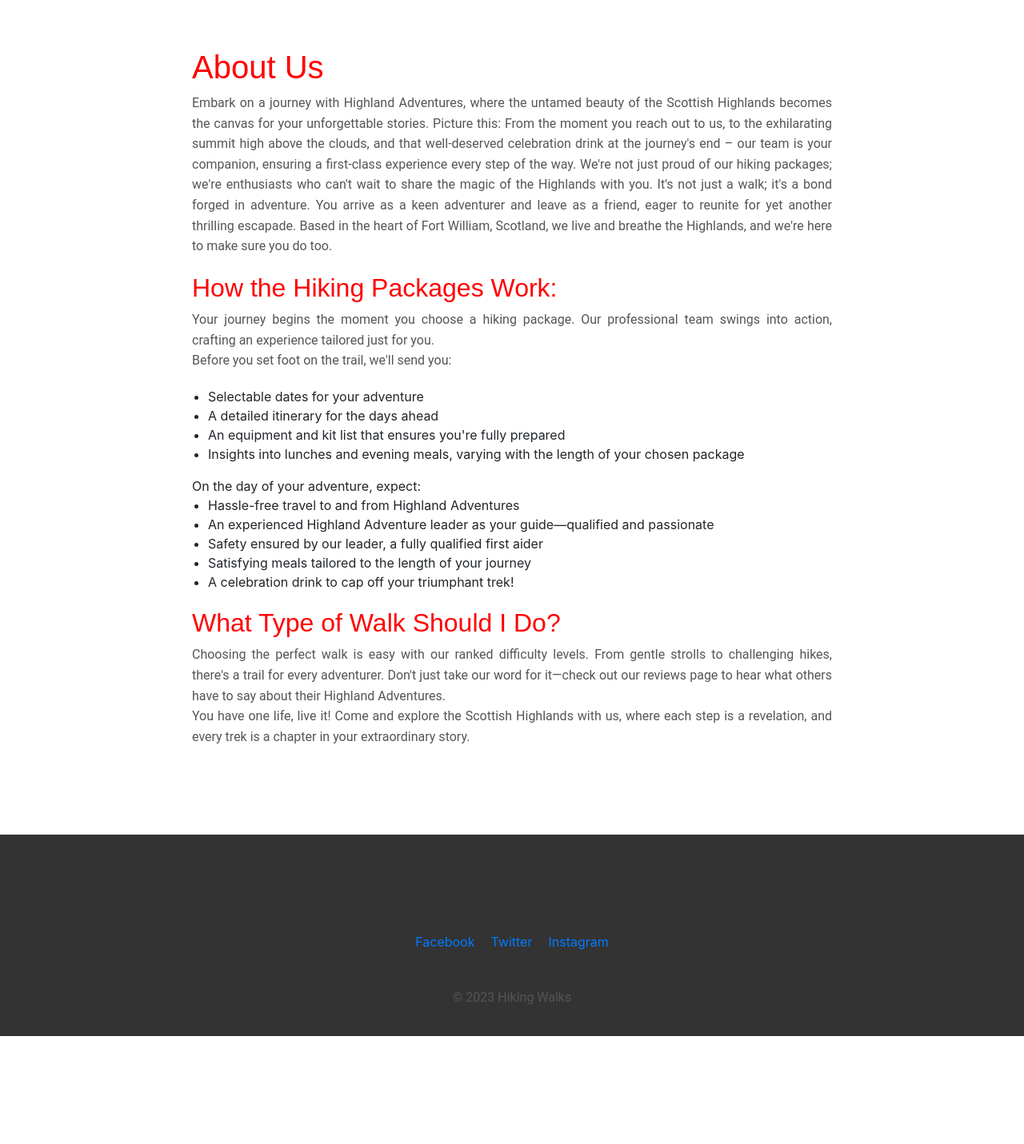
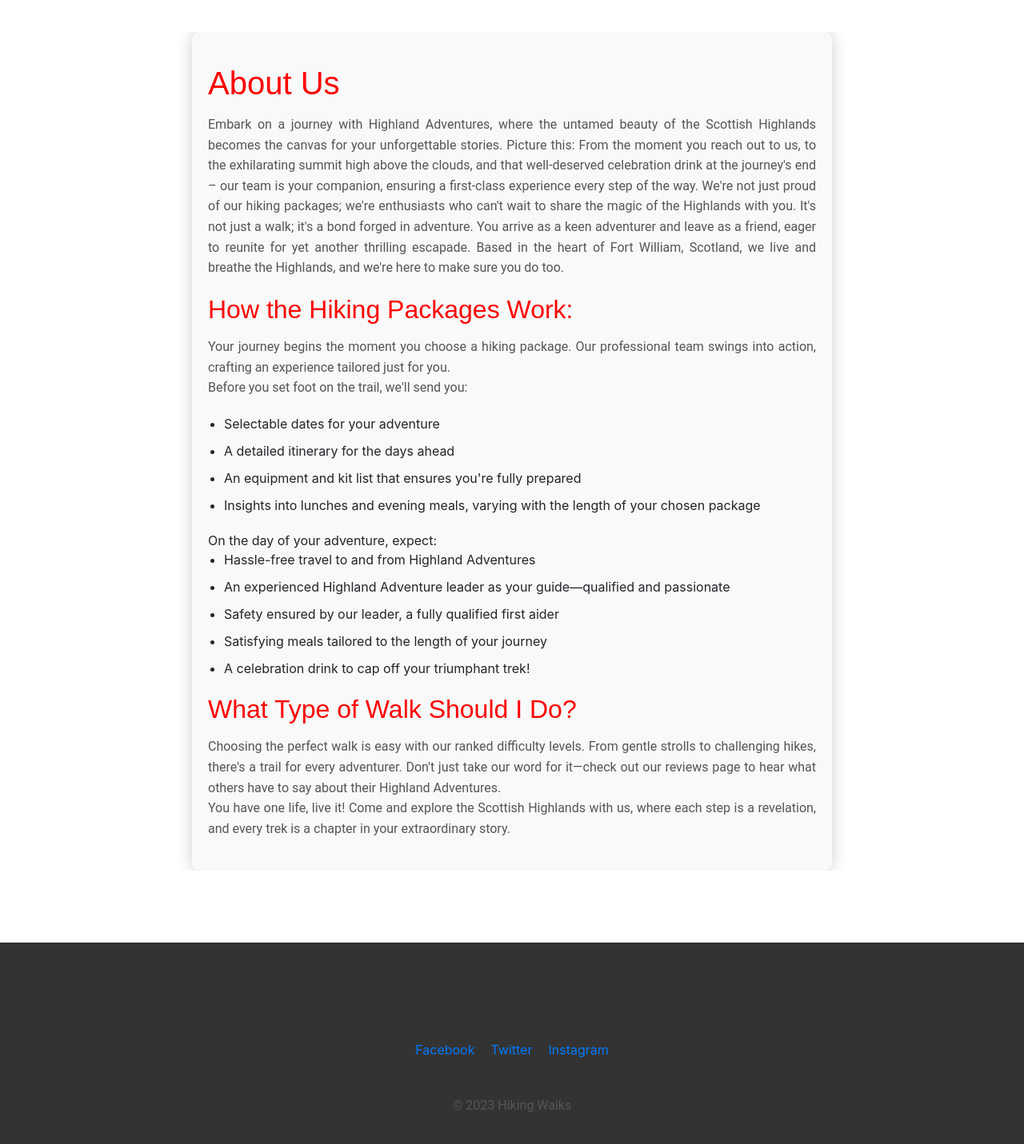
Before and after one commit to RichBurman/highlands_project5, a Django app: page /about-us/ in a window 1280 px wide. Shown: the part 80-1511 px from the top of the page at 80% size. Before the commit the page ends 1376 px from the top, so only its background shows below. Run offline with Django 3.2, Linux system fonts and the light colour scheme; some libraries are stand-ins or nearby versions.

Commit message:
Improve styling on About Us Page

```diff
--- a/static/css/base.css
+++ b/static/css/base.css
@@ -198,12 +198,17 @@ ul li img {
     max-width: 800px;
     margin: 0 auto;
     text-align: justify;
+    background-color: #f9f9f9;
+    padding: 20px;
+    border-radius: 10px;
+    box-shadow: 0 0 20px rgba(0, 0, 0, 0.2);
 }
 
 .about-section h1,
 .about-section h2 {
     color: red;
     margin-top: 20px;
+    margin-bottom: 15px;
 }
 
 .about-section p {
@@ -215,6 +220,11 @@ ul li img {
 .about-section ul {
     list-style-type: disc;
     margin-left: 20px;
+    margin-bottom: 20px;
+}
+
+.about-section ul li {
+    margin-bottom: 10px;
 }
 
 .about-section a {
```
